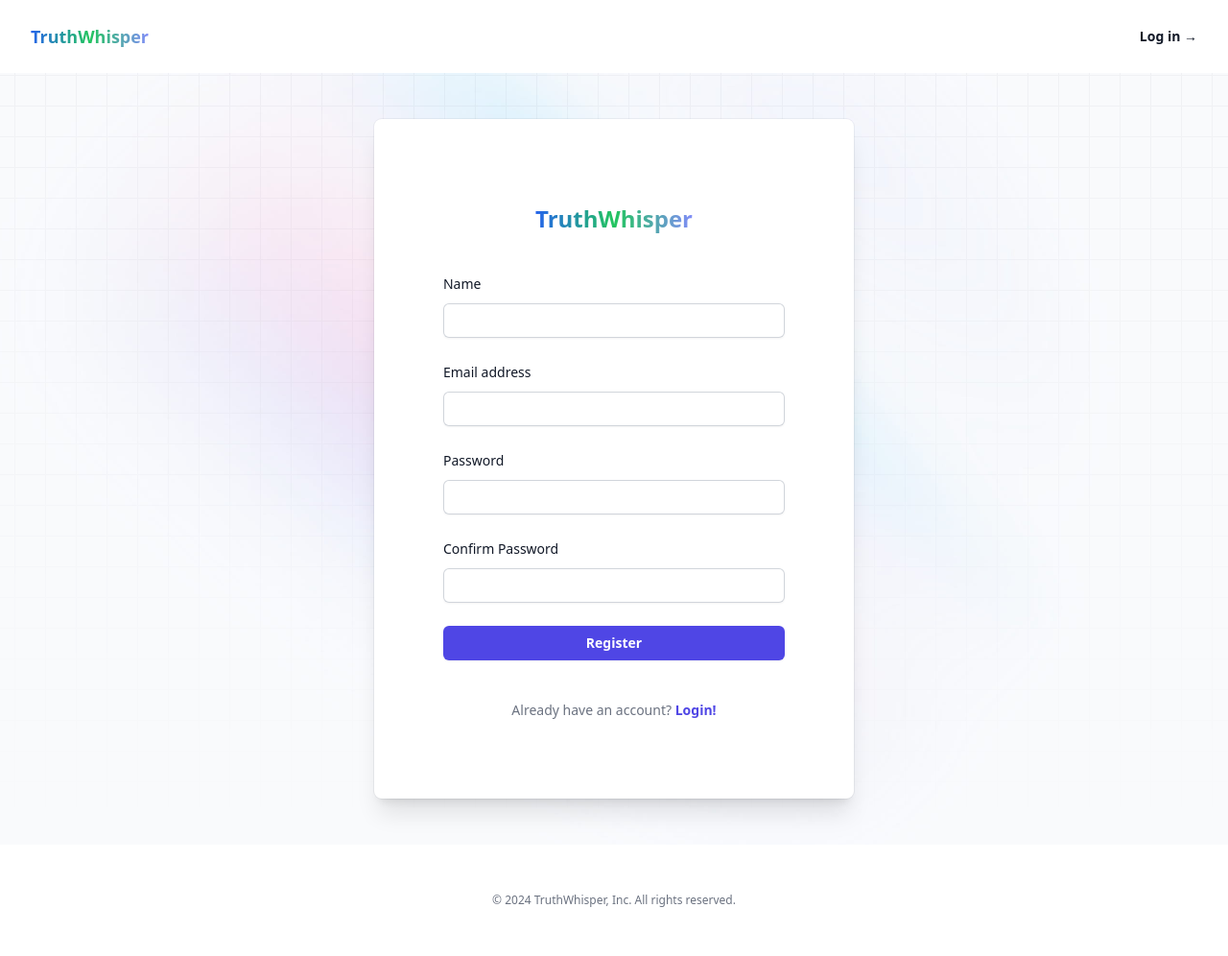
After one commit to naweedmdmahbub/Assignment-3-anonymous-feedback-app, a PHP site: page /feedback/register.php in a window 1280 px wide. The commit adds this page. Shown: the whole page at 96% size. Run offline with PHP 8.4, Linux system fonts and the light colour scheme; some libraries are stand-ins or nearby versions.

Commit message:
Registration done

```diff
--- /dev/null
+++ b/helpers.php
@@ -0,0 +1,9 @@
+<?php
+function dd(mixed $data): void
+{
+    echo '<pre>';
+    print_r($data);
+    echo '</pre>';
+    die();
+}
+?>
--- /dev/null
+++ b/register.php
@@ -0,0 +1,189 @@
+<?php
+    require 'helpers.php';
+    $errors = [];
+    $name = $emai = $password = '';
+    if($_SERVER['REQUEST_METHOD'] === 'POST'){
+        // dd($_SERVER);
+        if(empty($_POST['name'])){
+            $errors['name'] = 'Name is required';
+        }
+
+        if(empty($_POST['email'])){
+            $errors['email'] = 'Email is required';
+        } elseif(!filter_var($_POST['email'], FILTER_VALIDATE_EMAIL)) {
+            $errors['email'] = 'Please provide a valid email';
+        }
+
+        if(empty($_POST['password'])){
+            $errors['password'] = 'Please provide a password';
+        } elseif(strlen($_POST['password']) <6) {
+            $errors['password'] = 'Password must contain be at least 6 characters';
+        }
+
+        if(empty($_POST['confirm_password'])){
+            $errors['confirm_password'] = 'Please provide a password';
+        } elseif(strlen($_POST['confirm_password']) <6) {
+            $errors['confirm_password'] = 'Password must contain be at least 6 characters';
+        } elseif(!empty($_POST['password']) && ($_POST['password'] !== $_POST['confirm_password']) ) {
+            $errors['confirm_password'] = 'Passwords doesnt match';
+        }
+
+        if(empty($errors)){
+            $file = "./json/users.json";
+            $data_array = [];
+            if (file_exists($file) && filesize($file) > 0) {
+                $json_data = file_get_contents($file);
+                $data_array = json_decode($json_data, true);
+            }
+            $data = [
+                'name' => $_POST['name'],
+                'email' => $_POST['email'],
+                'password' => $_POST['password'],
+            ];
+            $data_array[] = $data;
+            file_put_contents($file, json_encode($data_array, JSON_PRETTY_PRINT));
+            header('Location: login.php');
+        }
+    }
+?>
+
+
+
+<!DOCTYPE html>
+<html lang="en">
+<head>
+    <meta charset="UTF-8">
+    <meta name="viewport" content="width=device-width, initial-scale=1.0">
+    <title>TruthWhisper - Anonymous Feedback App</title>
+    <script src="https://cdn.tailwindcss.com"></script>
+</head>
+<body class="bg-gray-100">
+<header class="bg-white">
+    <nav class="flex items-center justify-between p-6 lg:px-8" aria-label="Global">
+        <div class="flex lg:flex-1">
+            <a href="./index.html" class="-m-1.5 p-1.5">
+                <span class="sr-only">TruthWhisper</span>
+                <span class="block font-bold text-lg bg-gradient-to-r from-blue-600 via-green-500 to-indigo-400 inline-block text-transparent bg-clip-text">TruthWhisper</span>
+            </a>
+        </div>
+        <div class="flex lg:hidden">
+            <button type="button" class="-m-2.5 inline-flex items-center justify-center rounded-md p-2.5 text-gray-700">
+                <span class="sr-only">Open main menu</span>
+                <svg class="h-6 w-6" fill="none" viewBox="0 0 24 24" stroke-width="1.5" stroke="currentColor" aria-hidden="true">
+                    <path stroke-linecap="round" stroke-linejoin="round" d="M3.75 6.75h16.5M3.75 12h16.5m-16.5 5.25h16.5" />
+                </svg>
+            </button>
+        </div>
+        <div class="hidden lg:flex lg:flex-1 lg:justify-end">
+            <a href="./login.php" class="text-sm font-semibold leading-6 text-gray-900">Log in <span aria-hidden="true">&rarr;</span></a>
+        </div>
+    </nav>
+    <!-- Mobile menu, show/hide based on menu open state. -->
+    <div class="lg:hidden" role="dialog" aria-modal="true">
+        <!-- Background backdrop, show/hide based on slide-over state. -->
+        <div class="fixed inset-0 z-10"></div>
+        <div class="fixed inset-y-0 right-0 z-10 w-full overflow-y-auto bg-white px-6 py-6 sm:max-w-sm sm:ring-1 sm:ring-gray-900/10">
+            <div class="flex items-center justify-between">
+                <a href="./index.html" class="-m-1.5 p-1.5">
+                    <span class="sr-only">TruthWhisper</span>
+                    <span class="block font-bold text-xl bg-gradient-to-r from-blue-600 via-green-500 to-indigo-400 inline-block text-transparent bg-clip-text">TruthWhisper</span>
+                </a>
+                <button type="button" class="-m-2.5 rounded-md p-2.5 text-gray-700">
+                    <span class="sr-only">Close menu</span>
+                    <svg class="h-6 w-6" fill="none" viewBox="0 0 24 24" stroke-width="1.5" stroke="currentColor" aria-hidden="true">
+                        <path stroke-linecap="round" stroke-linejoin="round" d="M6 18L18 6M6 6l12 12" />
+                    </svg>
+                </button>
+            </div>
+            <div class="mt-6 flow-root">
+                <div class="-my-6 divide-y divide-gray-500/10">
+                    <div class="py-6">
+                        <a href="./login.php" class="-mx-3 block rounded-lg px-3 py-2.5 text-base font-semibold leading-7 text-gray-900 hover:bg-gray-50">Log in</a>
+                    </div>
+                </div>
+            </div>
+        </div>
+    </div>
+</header>
+
+<main class="">
+    <div class="relative flex min-h-screen flex-col justify-center overflow-hidden bg-gray-50 py-6 sm:py-12">
+        <img src="./images/beams.jpg" alt="" class="absolute top-1/2 left-1/2 max-w-none -translate-x-1/2 -translate-y-1/2" width="1308" />
+        <div class="absolute inset-0 bg-[url(./images/grid.svg)] bg-center [mask-image:linear-gradient(180deg,white,rgba(255,255,255,0))]"></div>
+        <div class="relative bg-white px-6 pt-10 pb-8 shadow-xl ring-1 ring-gray-900/5 sm:mx-auto sm:max-w-lg sm:rounded-lg sm:px-10">
+            <div class="mx-auto max-w-xl">
+                <div class="flex min-h-full flex-col justify-center px-6 py-12 lg:px-8">
+                    <div class="mx-auto w-full max-w-xl text-center px-24">
+                        <h1 class="block text-center font-bold text-2xl bg-gradient-to-r from-blue-600 via-green-500 to-indigo-400 inline-block text-transparent bg-clip-text">TruthWhisper</h1>
+                    </div>
+
+                    <div class="mt-10 mx-auto w-full max-w-xl">
+                        <form class="space-y-6" action="register.php" method="POST" novalidate>
+                            <div>
+                                <label for="name" class="block text-sm font-medium leading-6 text-gray-900">Name</label>
+                                <div class="mt-2">
+                                    <input id="name" name="name" type="text" required class="block w-full rounded-md border-0 py-1.5 text-gray-900 shadow-sm ring-1 ring-inset ring-gray-300 placeholder:text-gray-400 focus:ring-2 focus:ring-inset focus:ring-indigo-600 sm:text-sm sm:leading-6">
+                                </div>
+                                <?php if (isset($errors['name'])) : ?>
+                                    <p class="text-xs text-red-600 mt-2" id="name-error"><?= $errors['name']; ?></p>
+                                <?php endif; ?>
+                            </div>
+
+                            <div>
+                                <label for="email" class="block text-sm font-medium leading-6 text-gray-900">Email address</label>
+                                <div class="mt-2">
+                                    <input id="email" name="email" type="email" autocomplete="email" required class="block w-full rounded-md border-0 py-1.5 text-gray-900 shadow-sm ring-1 ring-inset ring-gray-300 placeholder:text-gray-400 focus:ring-2 focus:ring-inset focus:ring-indigo-600 sm:text-sm sm:leading-6">
+                                </div>
+                                <?php if (isset($errors['email'])) : ?>
+                                    <p class="text-xs text-red-600 mt-2" id="email-error"><?= $errors['email']; ?></p>
+                                <?php endif; ?>
+                            </div>
+
+                            <div>
+                                <div class="flex items-center justify-between">
+                                    <label for="password" class="block text-sm font-medium leading-6 text-gray-900">Password</label>
+                                </div>
+                                <div class="mt-2">
+                                    <input id="password" name="password" type="password" autocomplete="current-password" required class="block w-full rounded-md border-0 py-1.5 text-gray-900 shadow-sm ring-1 ring-inset ring-gray-300 placeholder:text-gray-400 focus:ring-2 focus:ring-inset focus:ring-indigo-600 sm:text-sm sm:leading-6">
+                                </div>
+                                <?php if (isset($errors['password'])) : ?>
+                                    <p class="text-xs text-red-600 mt-2" id="password-error"><?= $errors['password']; ?></p>
+                                <?php endif; ?>
+                            </div>
+
+                            <div>
+                                <div class="flex items-center justify-between">
+                                    <label for="confirm_password" class="block text-sm font-medium leading-6 text-gray-900">Confirm Password</label>
+                                </div>
+                                <div class="mt-2">
+                                    <input id="confirm_password" name="confirm_password" type="password" required class="block w-full rounded-md border-0 py-1.5 text-gray-900 shadow-sm ring-1 ring-inset ring-gray-300 placeholder:text-gray-400 focus:ring-2 focus:ring-inset focus:ring-indigo-600 sm:text-sm sm:leading-6">
+                                </div>
+                                <?php if (isset($errors['confirm_password'])) : ?>
+                                    <p class="text-xs text-red-600 mt-2" id="confirm_password-error"><?= $errors['confirm_password']; ?></p>
+                                <?php endif; ?>
+                            </div>
+
+                            <div>
+                                <button type="submit" class="flex w-full justify-center rounded-md bg-indigo-600 px-3 py-1.5 text-sm font-semibold leading-6 text-white shadow-sm hover:bg-indigo-500 focus-visible:outline focus-visible:outline-2 focus-visible:outline-offset-2 focus-visible:outline-indigo-600">Register</button>
+                            </div>
+                        </form>
+
+                        <p class="mt-10 text-center text-sm text-gray-500">
+                            Already have an account?
+                            <a href="./login.php" class="font-semibold leading-6 text-indigo-600 hover:text-indigo-500">Login!</a>
+                        </p>
+                    </div>
+                </div>
+            </div>
+        </div>
+    </div>
+</main>
+
+<footer class="bg-white">
+    <div class="mx-auto max-w-7xl px-6 py-12 md:flex md:items-center justify-center lg:px-8">
+        <p class="text-center text-xs leading-5 text-gray-500">&copy; 2024 TruthWhisper, Inc. All rights reserved.</p>
+    </div>
+</footer>
+
+</body>
+</html>
```
Also changed, not shown: index.html (deleted, +0 -91 lines), index.php (renamed from login.html, +16 -38 lines), login.php (renamed from register.html, +10 -23 lines), dashboard.php (renamed from dashboard.html).
